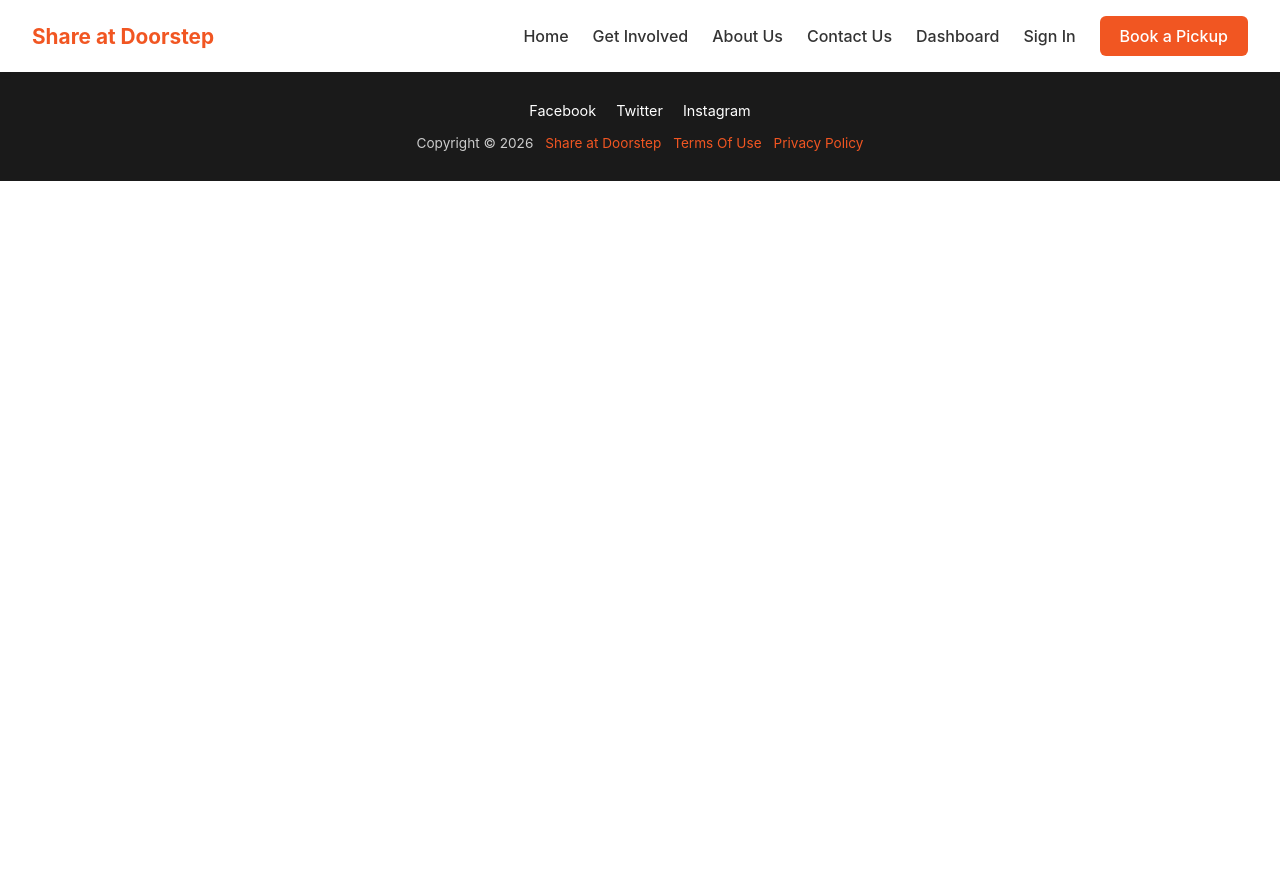
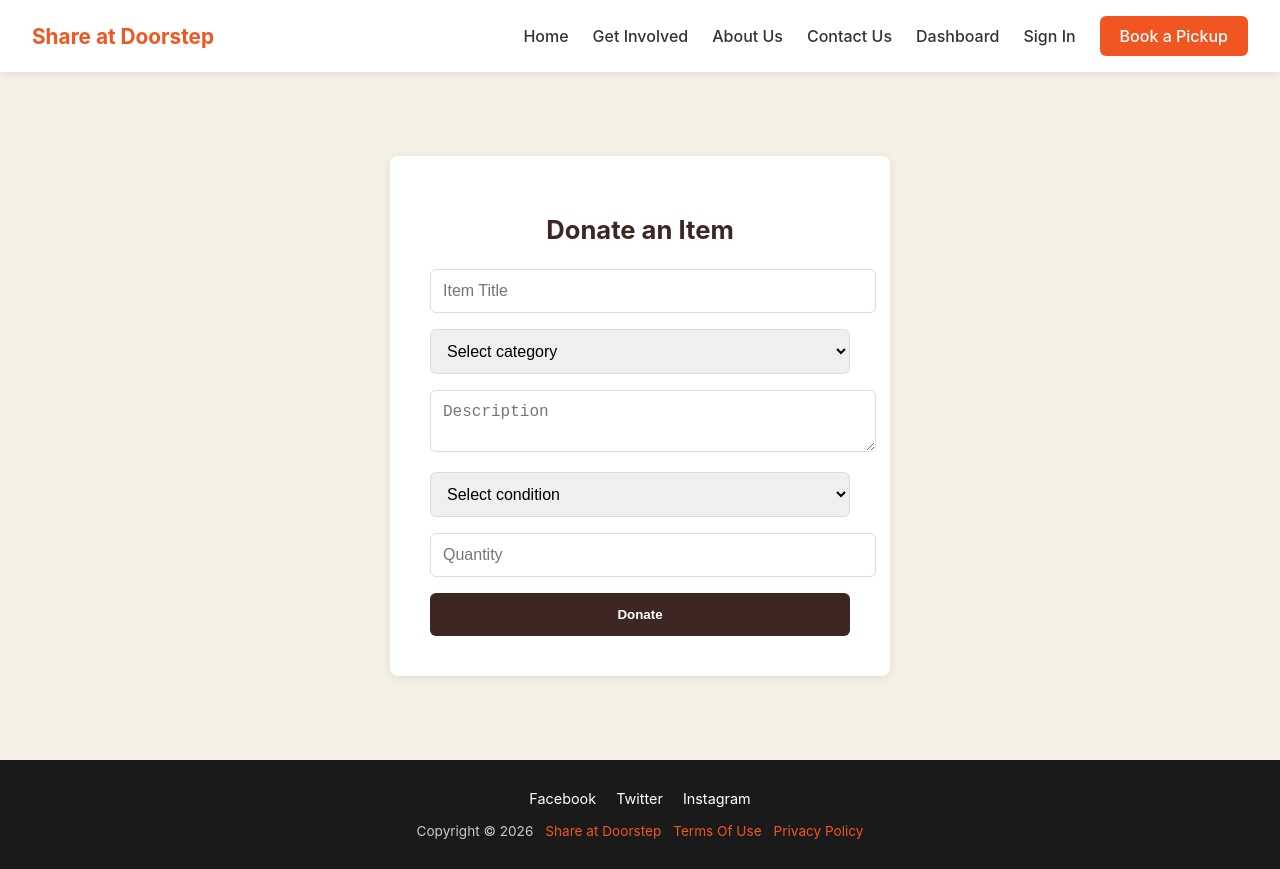
Before and after one commit to Kee06/share-at-doorstep, a React (Create React App) app in the folder client/: page /donate in a window 1280 px wide. Before the commit the page ends 800 px from the top, so only its background shows below. Built offline with nearby package versions, Linux system fonts and the light colour scheme.

Commit message:
Update frontend pages and links

```diff
--- a/client/src/App.js
+++ b/client/src/App.js
@@ -12,6 +12,7 @@ import NgoPartner from "./pages/NgoPartner";
 import Contact from "./pages/Contact";
 import Terms from "./pages/Terms";
 import Privacy from "./pages/Privacy";
+import Donate from "./pages/Donate";
 import "./App.css";
 
 function App() {
@@ -30,10 +31,10 @@ function App() {
         <Route path="/contact" element={<Contact />} />
         <Route path="/terms" element={<Terms />} />
         <Route path="/privacy" element={<Privacy />} />
+        <Route path="/donate" element={<Donate />} />
       </Routes>
       <Footer />
     </Router>
   );
 }
-
 export default App;
--- a/client/src/components/Navbar.js
+++ b/client/src/components/Navbar.js
@@ -1,6 +1,5 @@
 import { Link } from "react-router-dom";
 import "./Navbar.css";
-
 function Navbar() {
   return (
     <nav className="navbar">
@@ -40,5 +39,4 @@ function Navbar() {
     </nav>
   );
 }
-
 export default Navbar;
```
